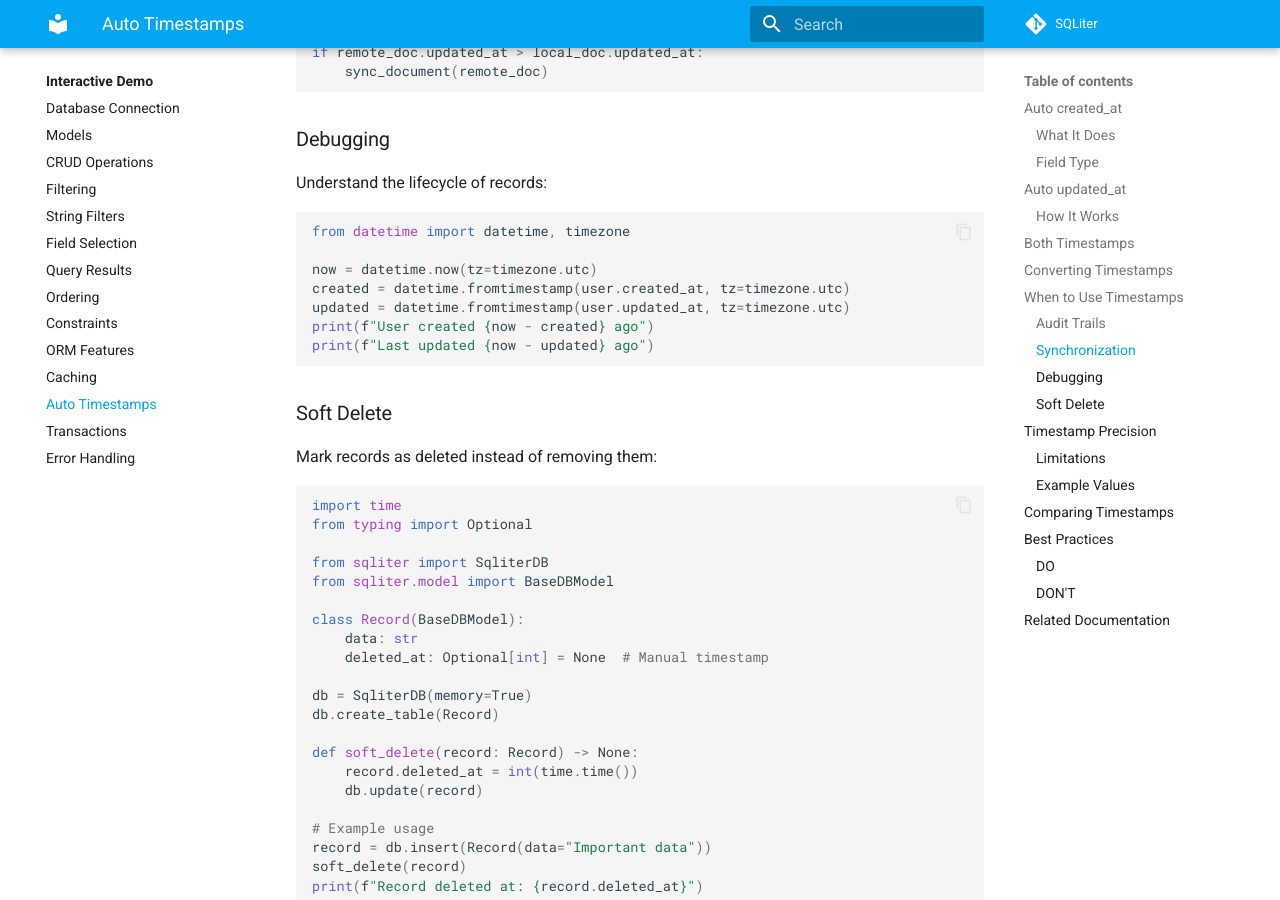
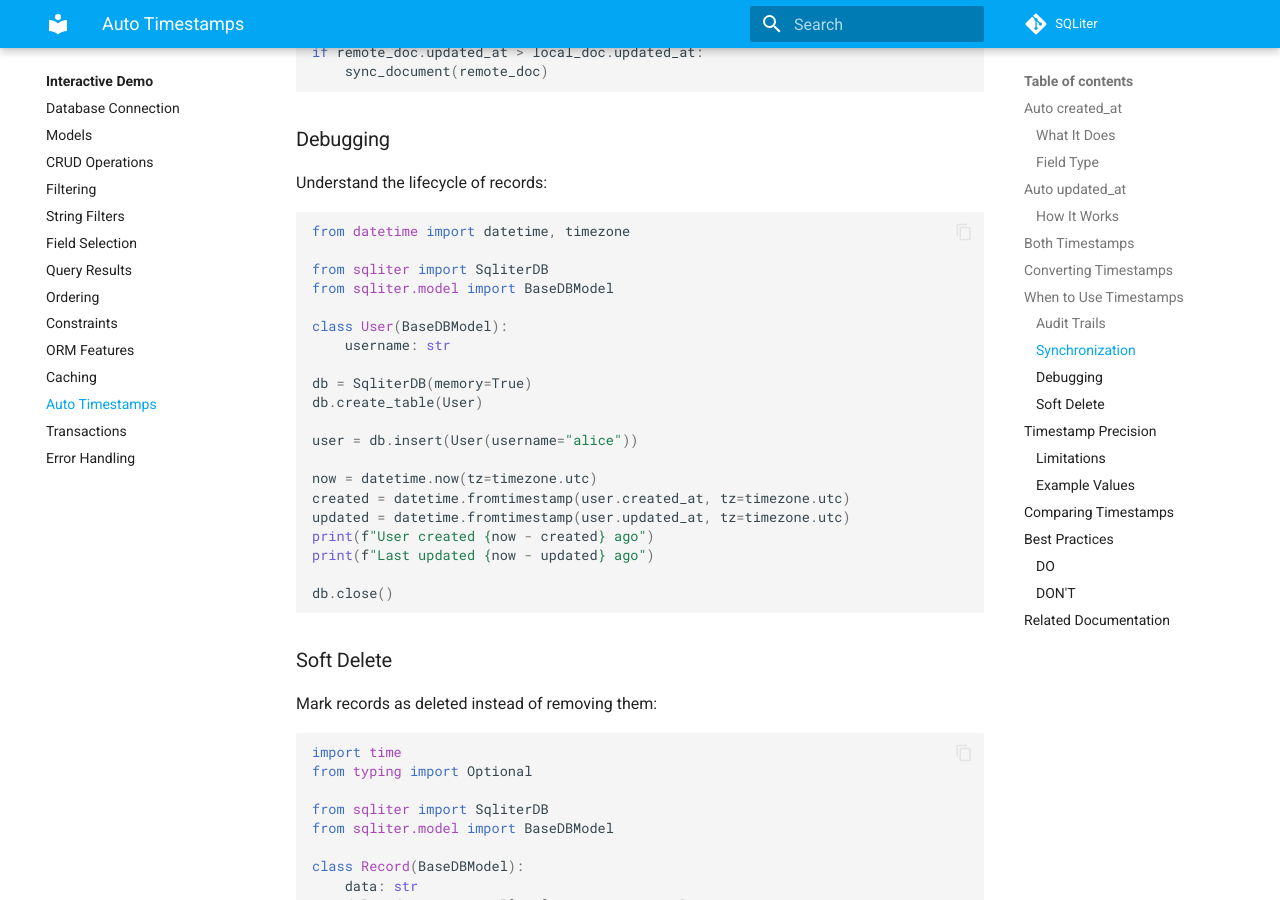
Before and after one commit to seapagan/sqliter-py, an MkDocs documentation site: the page built from docs/tui-demo/timestamps.md, in a window 1280 px wide and 900 px high, scrolled down 4035 px. Built offline with MkDocs 1.6.1 and Material for MkDocs 9.7.7, drawn with Linux system fonts in a browser that asks for light colours; plug-ins that fetch from the network failed and are left out; comment, search, counter and statistics services are not loaded.

Commit message:
docs: add missing type annotation and make debugging snippet self-contained
CodeRabbit nitpick fixes:

1. Add type annotation to ForeignKey field (orm.md)
   - Changed 'author = ForeignKey(Author)' to 'author: ForeignKey[Author] = ForeignKey(Author)'
   - Matches demo code and other examples in the file
   - Enables proper type checking for IDEs and mypy

2. Make debugging snippet self-contained (timestamps.md)
   - Added User class definition and setup code
   - Previously referenced undefined 'user' variable
   - Snippet now runnable in isolation
   - Also added db.close() for proper resource cleanup

Skipped:
- ORM ForeignKey field name nitpick (CodeRabbit analysis was incorrect - current code works)
- Section title hyphenation (cosmetic style preference)

````diff
--- a/docs/tui-demo/timestamps.md
+++ b/docs/tui-demo/timestamps.md
@@ -205,11 +205,24 @@ Understand the lifecycle of records:
 ```python
 from datetime import datetime, timezone
 
+from sqliter import SqliterDB
+from sqliter.model import BaseDBModel
+
+class User(BaseDBModel):
+    username: str
+
+db = SqliterDB(memory=True)
+db.create_table(User)
+
+user = db.insert(User(username="alice"))
+
 now = datetime.now(tz=timezone.utc)
 created = datetime.fromtimestamp(user.created_at, tz=timezone.utc)
 updated = datetime.fromtimestamp(user.updated_at, tz=timezone.utc)
 print(f"User created {now - created} ago")
 print(f"Last updated {now - updated} ago")
+
+db.close()
 ```
 
 ### Soft Delete
````
Also changed, not shown: docs/tui-demo/orm.md (+1 -1 lines).
